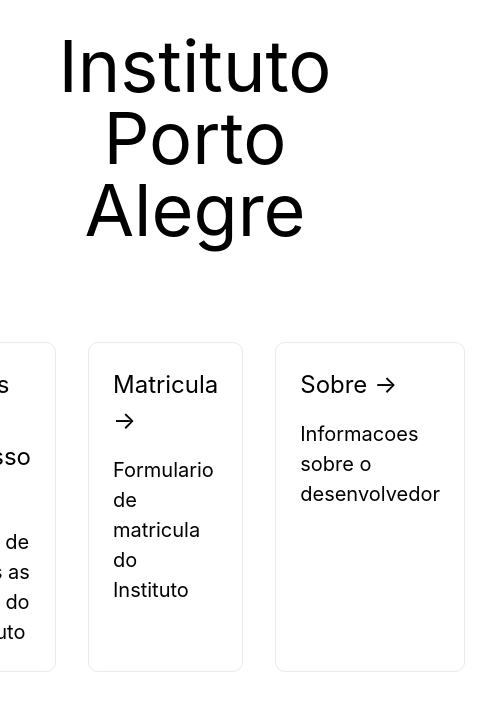
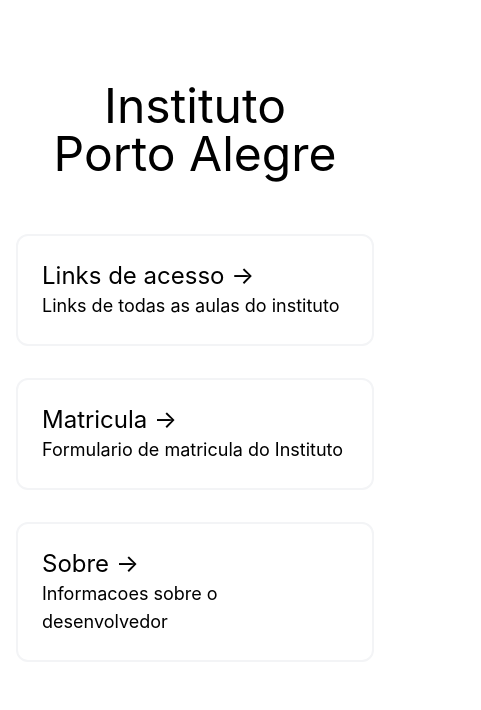
Before and after one commit to KeysiJones/instipoa-next, a Next.js app: page / in a window 390 px wide. Shown: the top 710 px of the page, 481 px wide, since content can reach past the window. Built offline with nearby package versions, Linux system fonts and the light colour scheme.

Commit message:
Makes Instipoa responsive

```diff
--- /dev/null
+++ b/components/Card.tsx
@@ -0,0 +1,18 @@
+import Link from 'next/link';
+
+type Props = {
+  link: string;
+  name: string;
+  description?: string;
+};
+
+const Card = ({ link, name, description }: Props) => (
+  <Link href={link}>
+    <div className='hover:border-blue-400 focus:border-blue-400 active:border-blue-400 border-2 border-solid border-gray-100 cursor-grabbing rounded-xl [text-decoration:none] text-left p-6 m-4 min-w-[300px]'>
+      <h2 className='text-2xl sm:text-3xl'>{name} &rarr;</h2>
+      {description && <p className='text-lg sm:text-xl'>{description}</p>}
+    </div>
+  </Link>
+);
+
+export { Card };
--- /dev/null
+++ b/components/CardsWrapper.tsx
@@ -0,0 +1,5 @@
+const CardsWrapper = ({ children }: any) => (
+  <div className='flex flex-col lg:flex-row'>{children}</div>
+);
+
+export { CardsWrapper };
--- a/components/card.tsx
+++ /dev/null
@@ -1,19 +0,0 @@
-import Link from 'next/link';
-import styles from '../styles/Home.module.css';
-
-type Props = {
-  link: string;
-  name: string;
-  description?: string;
-};
-
-const Card = ({ link, name, description }: Props) => (
-  <Link href={link}>
-    <div className={`${styles.card} cursor-grabbing`}>
-      <h2>{name} &rarr;</h2>
-      {description && <p>{description}</p>}
-    </div>
-  </Link>
-);
-
-export { Card };
--- a/pages/index.tsx
+++ b/pages/index.tsx
@@ -1,6 +1,7 @@
 import type { NextPage } from 'next';
 import Head from 'next/head';
-import { Card } from '../components/card';
+import { Card } from '../components/Card';
+import { CardsWrapper } from '../components/CardsWrapper';
 
 export async function getServerSideProps(_context: any) {
   return {
@@ -10,16 +11,19 @@ export async function getServerSideProps(_context: any) {
 
 const Home: NextPage = () => {
   return (
-    <div className='h-[85vh]'>
+    <div className='h-[90vh] md:h-[78vh]'>
       <Head>
         <title>Instituto Porto Alegre</title>
         <meta name='description' content='Generated by create next app' />
         <link rel='icon' href='/favicon.ico' />
       </Head>
-      <main className='flex flex-col text-center items-center h-full justify-center'>
-        <h1 className='text-7xl mb-20'>Instituto Porto Alegre</h1>
+      <main className='flex flex-col items-center justify-center h-full text-center'>
+        <h1 className='mb-10 text-5xl sm:mb-20 lg:text-7xl'>
+          Instituto <br />
+          Porto Alegre
+        </h1>
         {/* <Image className='rounded-xl' src="/salvador.jpg" alt="Imagem de Jesus Cristo" width={600} height={350} /> */}
-        <div className='flex'>
+        <CardsWrapper>
           <Card
             name='Links de acesso'
             link='/links'
@@ -35,7 +39,7 @@ const Home: NextPage = () => {
             link='https://keysijones.vercel.app'
             description='Informacoes sobre o desenvolvedor'
           />
-        </div>
+        </CardsWrapper>
       </main>
 
       {/* <footer className={styles.footer}>
--- a/pages/links/[weekday].tsx
+++ b/pages/links/[weekday].tsx
@@ -1,4 +1,5 @@
 import { Card } from '../../components/card';
+import { CardsWrapper } from '../../components/CardsWrapper';
 
 type Course = {
   id: number;
@@ -41,14 +42,23 @@ const WeekDay = ({
   classes: Array<Course>;
   weekday: string;
 }) => {
+  const dayMap = {
+    terca: 'Terça',
+    quarta: 'Quarta',
+    quinta: 'Quinta',
+    sabado: 'Sábado',
+  };
   return (
-    <main className='flex flex-col text-center items-center h-[85vh] justify-center'>
-      <h1 className='text-7xl mb-20'>Aulas de {weekday}</h1>
-      <div className='flex'>
+    <main className='flex flex-col items-center justify-center h-[90vh] md:h-[78vh] text-center'>
+      <h1 className='my-5 text-4xl sm:mb-20 md:text-7xl'>
+        {/* @ts-ignore */}
+        Aulas de {dayMap[weekday]}
+      </h1>
+      <CardsWrapper>
         {classes.map((course) => (
           <Card name={course.nome} link={course.link} key={course.id} />
         ))}
-      </div>
+      </CardsWrapper>
     </main>
   );
 };
--- a/pages/links/index.tsx
+++ b/pages/links/index.tsx
@@ -1,7 +1,6 @@
 import type { NextPage } from 'next';
-import Link from 'next/link';
-import styles from '../../styles/Home.module.css';
-import { Card } from '../../components/card';
+import { Card } from '../../components/Card';
+import { CardsWrapper } from '../../components/CardsWrapper';
 
 export async function getServerSideProps(_context: any) {
   return {
@@ -11,10 +10,9 @@ export async function getServerSideProps(_context: any) {
 
 const Links: NextPage = () => {
   return (
-    <main className='flex flex-col text-center items-center h-[85vh] justify-center'>
-      <h1 className='text-7xl mb-20'>Links</h1>
-      {/* <Image className='rounded-xl' src="/salvador.jpg" alt="Imagem de Jesus Cristo" width={600} height={350} /> */}
-      <div className='flex'>
+    <main className='flex flex-col items-center justify-center h-[90vh] md:h-[78vh] text-center'>
+      <h1 className='my-5 text-4xl sm:mb-20 md:text-5xl lg:text-7xl'>Links</h1>
+      <CardsWrapper>
         <Card
           description='Links de todas as aulas de terça'
           name='Terça'
@@ -35,7 +33,7 @@ const Links: NextPage = () => {
           name='Sábado'
           link='/links/sabado'
         />
-      </div>
+      </CardsWrapper>
     </main>
   );
 };
```
